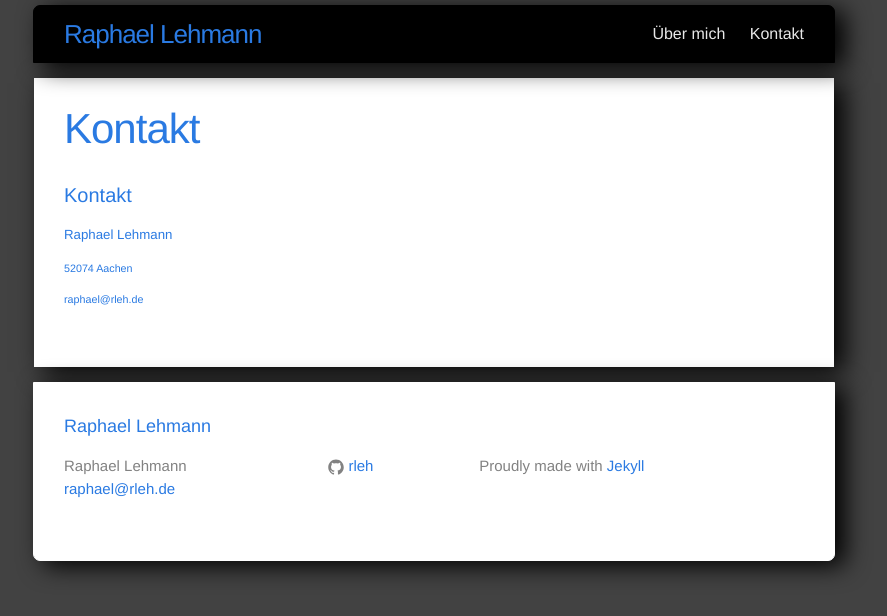
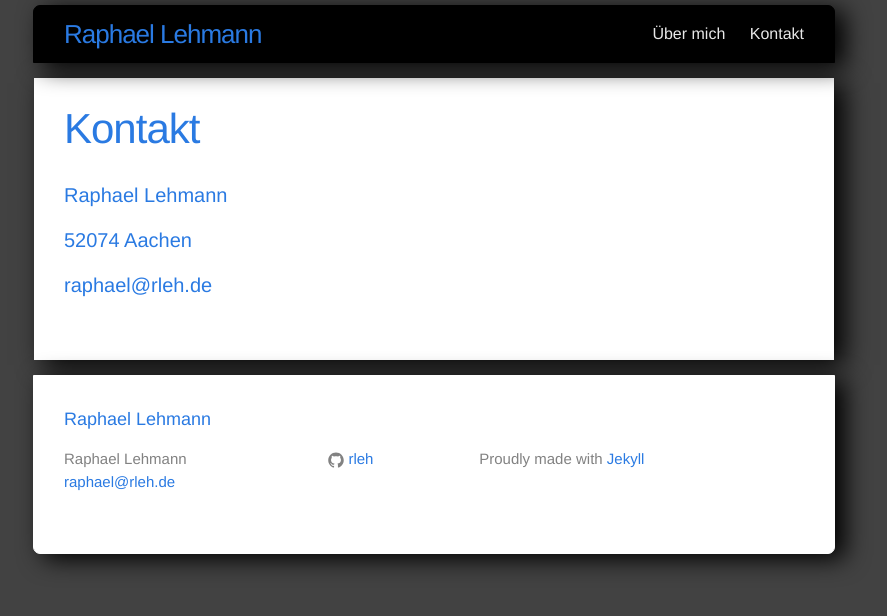
Before and after one commit to rleh/rleh.github.io, a Jekyll site: the page built from contact.md, in a window 1280 px wide. Shown: the top 616 px of the page, without its empty margins (206-1093 px from the left). Built offline with Jekyll 4.4.1, drawn with Linux system fonts in a browser that asks for light colours; Markdown is read by kramdown in place of the engine named in the settings.

Commit message:
updated Kontakt page (style)

```diff
--- a/contact.md
+++ b/contact.md
@@ -3,10 +3,8 @@ layout: page
 title: Kontakt
 permalink: /contact/
 ---
-#### Kontakt
+#### Raphael Lehmann
 
-##### Raphael Lehmann
+#### 52074 Aachen
 
-###### 52074 Aachen
-
-###### [{{ site.email }}](mailto:{{ site.email }})
+#### [{{ site.email }}](mailto:{{ site.email }})
```
